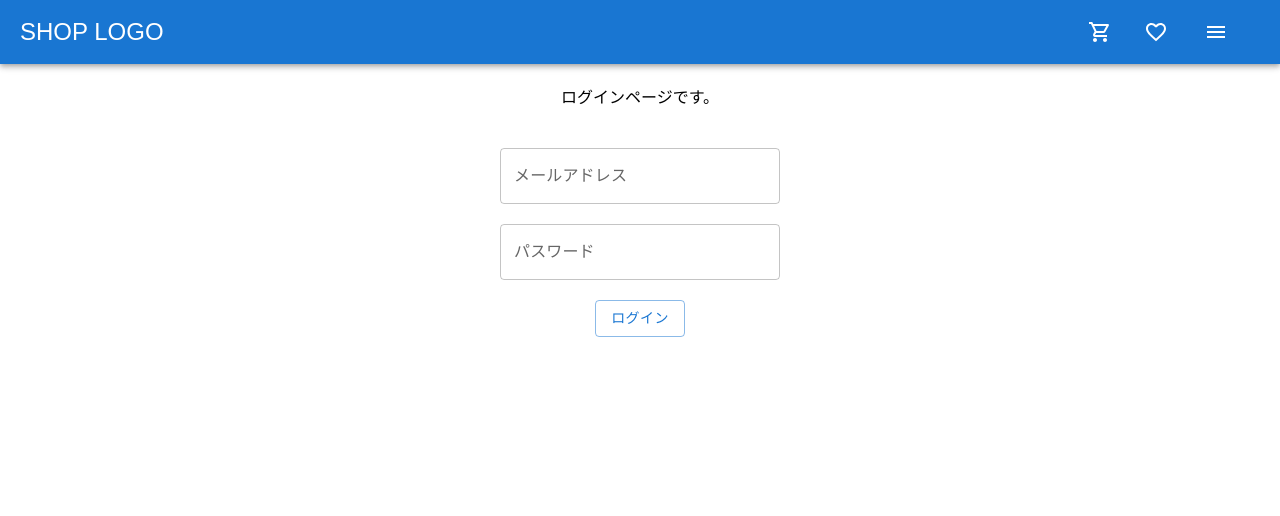
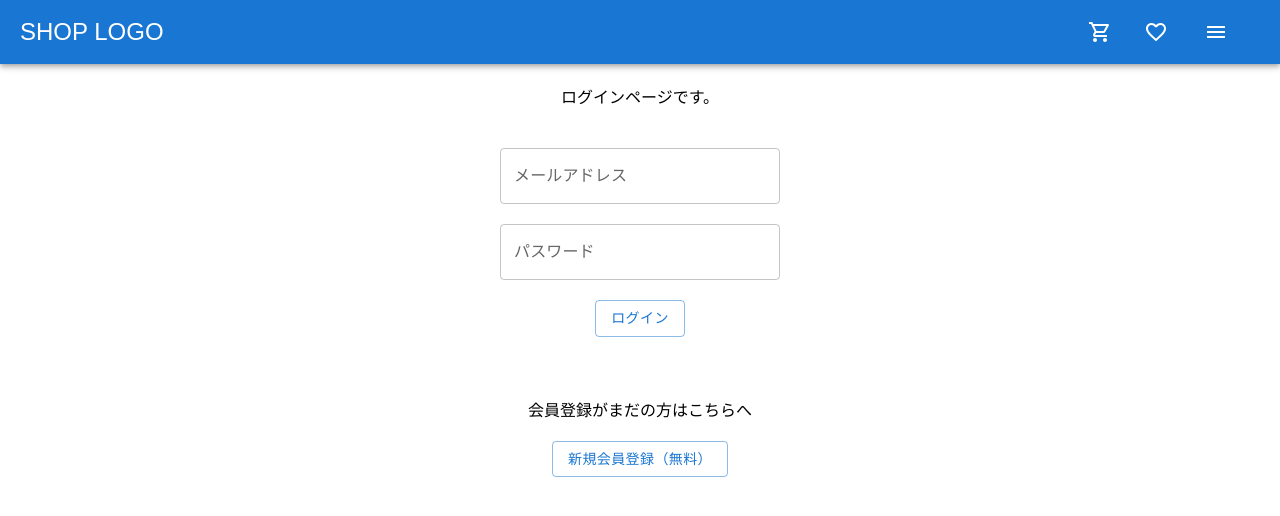
Before and after one commit to Onepiece2424/shampoo_ec_site, a React (Create React App) app in the folder frontend/: page /users/sign_in in a window 1280 px wide. Shown: the top 516 px of the page. Built offline with nearby package versions, Linux system fonts and the light colour scheme.

Commit message:
ログインページに新規会員登録ページへ遷移するためのボタンを作成

```diff
--- a/frontend/src/components/sign_in/SignIn.jsx
+++ b/frontend/src/components/sign_in/SignIn.jsx
@@ -65,6 +65,12 @@ const SignIn = (props) => {
         <br></br>
         <Button variant="outlined" onClick={submitLoginUserData}>ログイン</Button>
       </form>
+      <br></br>
+      <br></br>
+      <br></br>
+      <div>会員登録がまだの方はこちらへ</div>
+      <br></br>
+      <Button variant="outlined" onClick={() => navigate('/users/sign_up')}>新規会員登録（無料）</Button>
     </>
   )
 }
```
